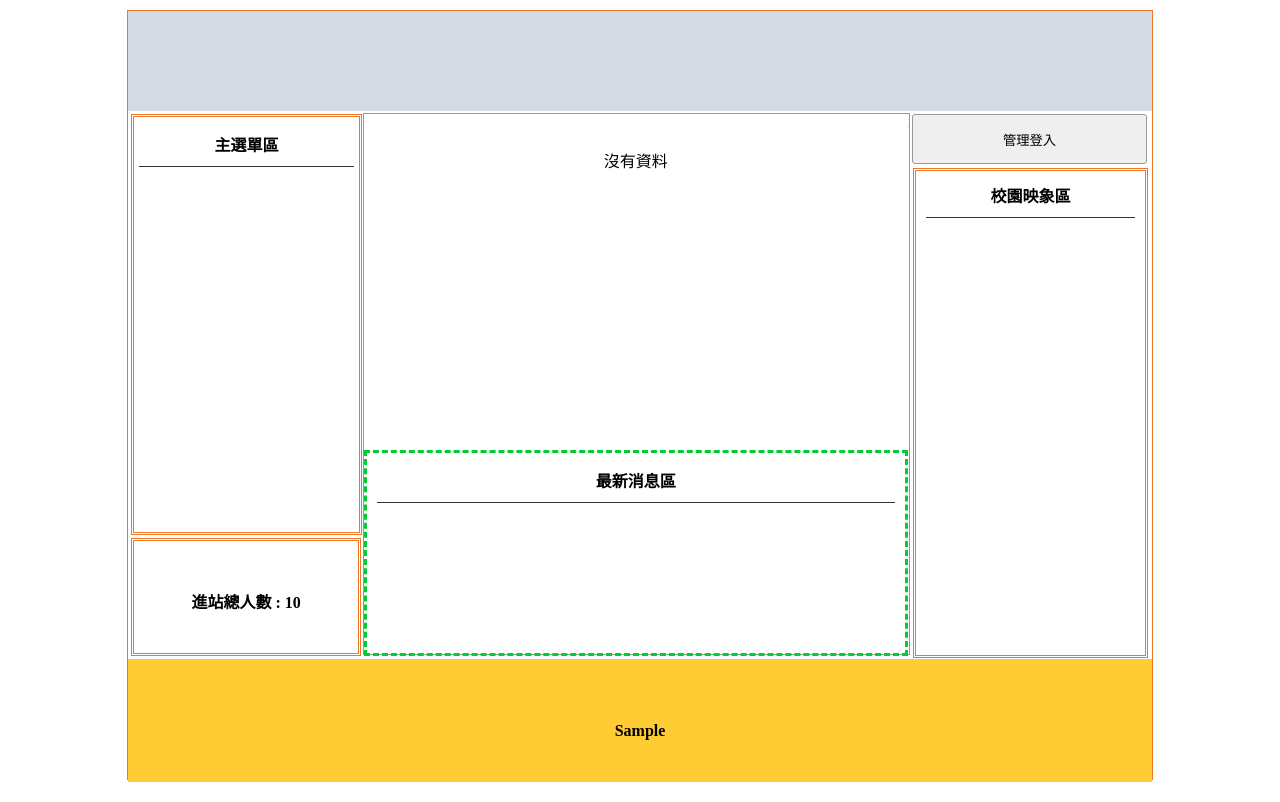
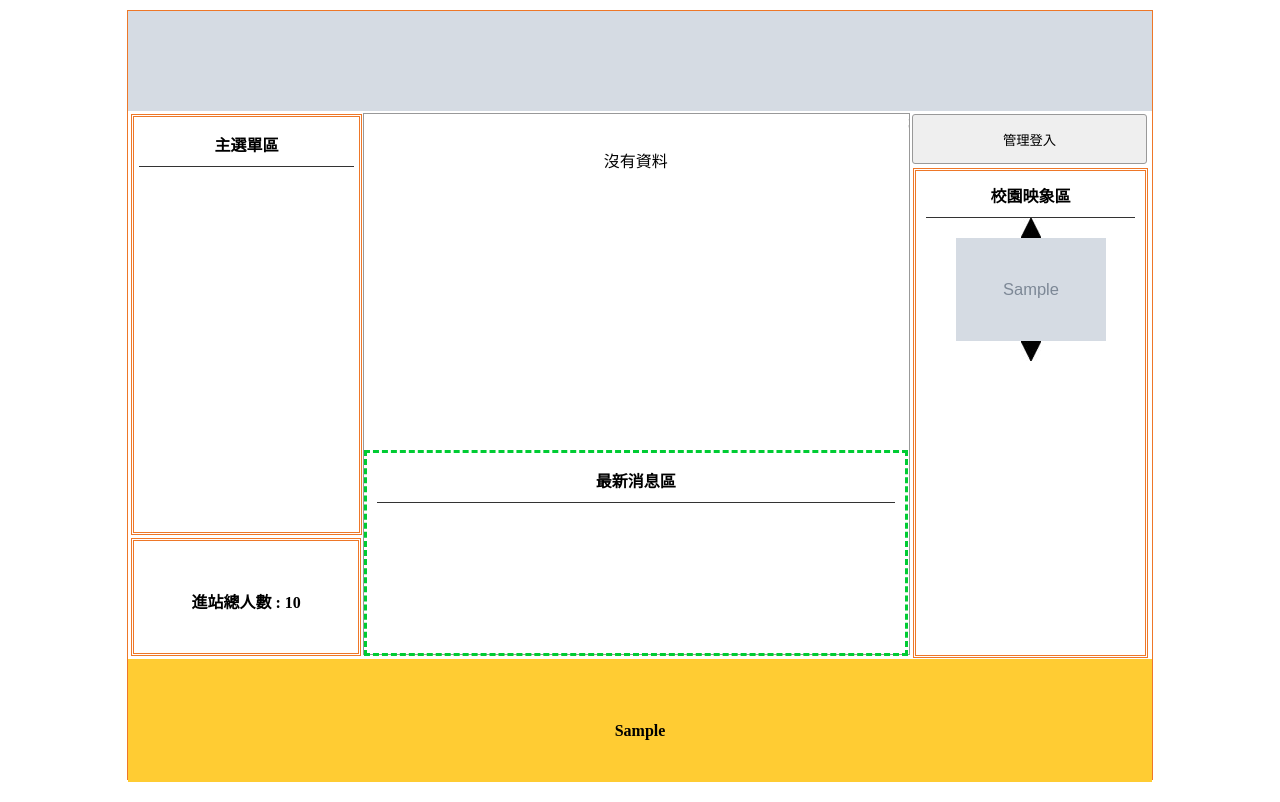
Before and after one commit to adriftchen/10902-bquiz01, a PHP site: page /test/ in a window 1280 px wide. Run offline with PHP 8.4, Linux system fonts and the light colour scheme; tables that the repository leaves empty hold one stand-in row (values such as "Sample post"); grey boxes marked "Sample" are stand-in pictures.

Commit message:
完成前端校園映像讀出圖檔並套用控制按鈕功能

```diff
--- a/index.php
+++ b/index.php
@@ -49,12 +49,33 @@
                 	<button style="width:100%; margin-left:auto; margin-right:auto; margin-top:2px; height:50px;" onclick="lo(&#39;?do=admin&#39;)">管理登入</button>
                 	<div style="width:89%; height:480px;" class="dbor">
                     	<span class="t botli">校園映象區</span>
-						                        <script>
-                        	var nowpage=0,num=0;
+
+							<!--
+								1.從image資料表中撈出設定為顯示的圖片
+								2.讓圖片顯示在網頁上
+								3.設定圖片大小為150px x 103px
+							-->
+							<div class='cent' onclick="pp(1)">
+								<img src="icon/up.jpg" alt="">
+							</div>
+							<?php
+
+								$imgs=$Image->all(['sh'=>1]);
+
+								foreach($imgs as $key => $img){
+									echo "<div class='cent im' id='ssaa$key'><img src='img/{$img['img']}' style='width:150px;height:103px'></div>";
+								}
+
+							?>
+							<div class='cent' onclick="pp(2)">
+								<img src="icon/dn.jpg" alt="">
+							</div>
+						<script>
+                        	var nowpage=0,num=<?=$Image->count(['sh'=>1]);?>;
 							function pp(x)
 							{
 								var s,t;
-								if(x==1&&nowpage-1>=0)
+								if(x==1 && nowpage-1>=0)
 								{nowpage--;}
 								if(x==2&&(nowpage+1)*3<=num*1+3)
 								{nowpage++;}
```
Also changed, not shown: img/01D06.jpg (added), img/01D09.jpg (added).
